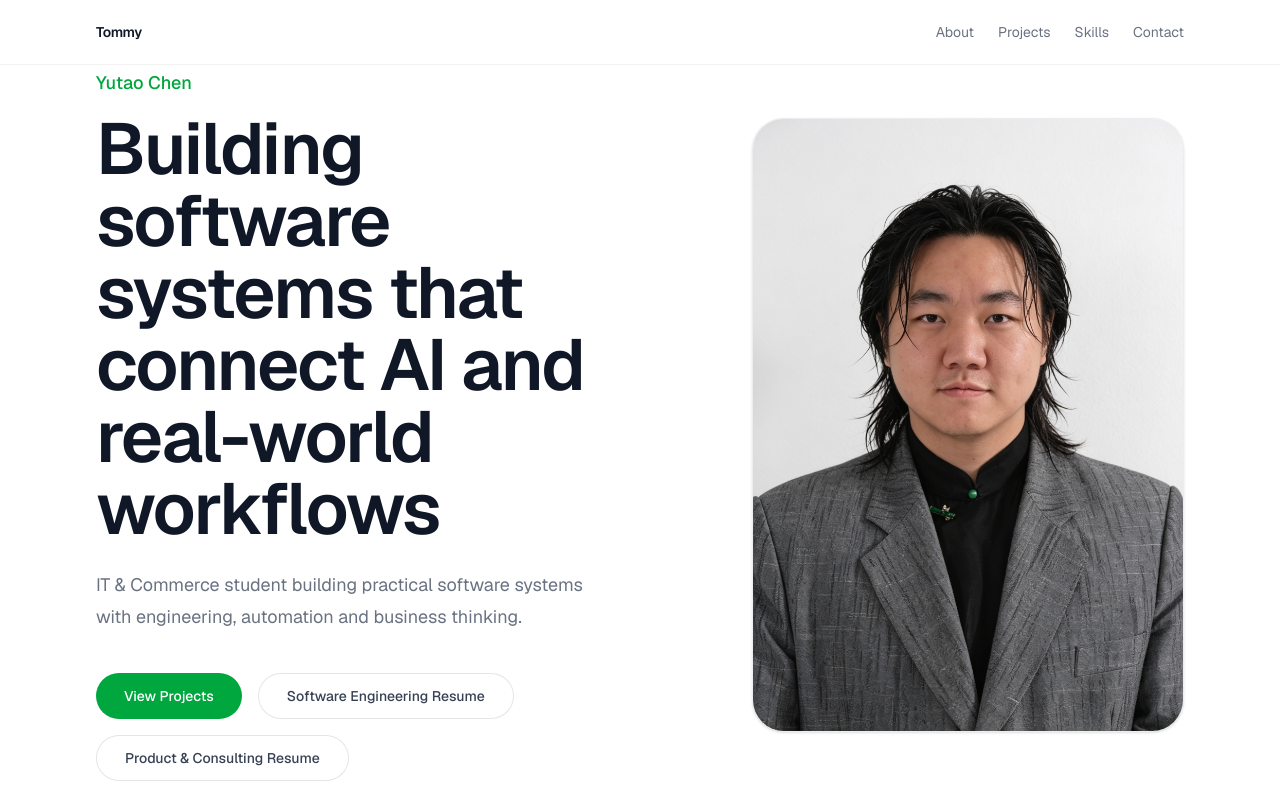
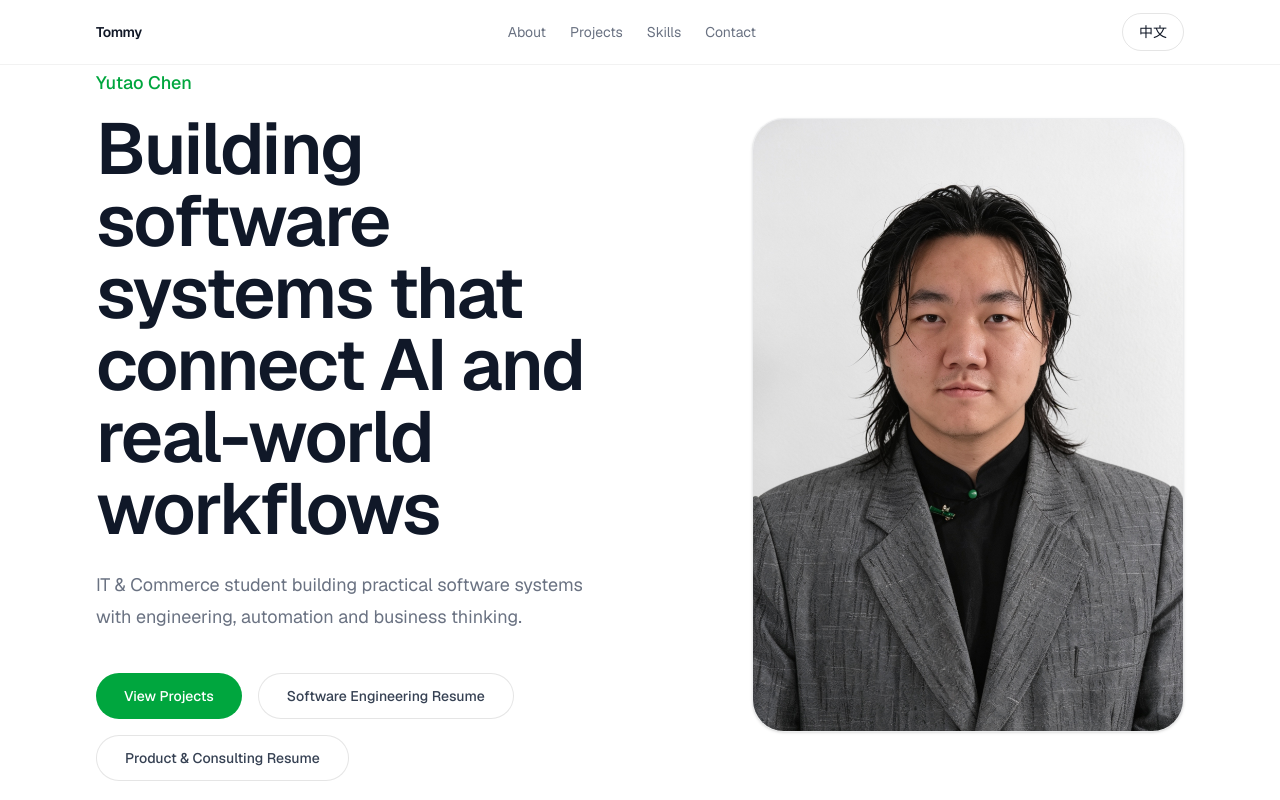
Before and after one commit to Tommy-Eareast/tommy-profile, a Next.js app: page / in a window 1280 px wide. Shown: the top 800 px of the page. Built offline with nearby package versions, Linux system fonts and the light colour scheme.

Commit message:
feat: add lightweight bilingual architecture

```diff
--- /dev/null
+++ b/src/lib/useLanguage.ts
@@ -0,0 +1,18 @@
+"use client";
+
+import { useState } from "react";
+
+import en from "@/messages/en";
+import zh from "@/messages/zh";
+
+export default function useLanguage() {
+    const [language, setLanguage] = useState<"en" | "zh">("en");
+
+    const messages = language === "en" ? en : zh;
+
+    return {
+        language,
+        setLanguage,
+        messages,
+    };
+}
--- /dev/null
+++ b/src/messages/en.ts
@@ -0,0 +1,26 @@
+const en = {
+    nav: {
+        name: "Tommy",
+        about: "About",
+        projects: "Projects",
+        skills: "Skills",
+        contact: "Contact",
+    },
+
+    hero: {
+        name: "Yutao Chen",
+        headline:
+            "Building software systems that connect AI and real-world workflows",
+
+        description:
+            "IT & Commerce student building practical software systems with engineering, automation and business thinking.",
+
+        projectsButton: "View Projects",
+
+        sweResume: "Software Engineering Resume",
+
+        consultingResume: "Product & Consulting Resume",
+    },
+};
+
+export default en;
--- /dev/null
+++ b/src/messages/zh.ts
@@ -0,0 +1,26 @@
+const zh = {
+    nav: {
+        name: "韬",
+        about: "关于",
+        projects: "项目",
+        skills: "技能",
+        contact: "联系",
+    },
+
+    hero: {
+        name: "陈钰韬",
+
+        headline: "构建连接 AI 与现实业务流程的软件系统",
+
+        description:
+            "IT 与 Commerce 背景学生，关注工程实践、自动化与商业系统思维。",
+
+        projectsButton: "查看项目",
+
+        sweResume: "软件工程简历",
+
+        consultingResume: "产品与咨询简历",
+    },
+};
+
+export default zh;
--- a/src/sections/Navbar.tsx
+++ b/src/sections/Navbar.tsx
@@ -1,6 +1,10 @@
+"use client";
+
+import useLanguage from "@/lib/useLanguage";
 import Container from "@/components/Container";
 
 export default function Navbar() {
+    const { language, setLanguage, messages } = useLanguage();
     return (
         <header className="sticky top-0 z-50 border-b border-black/5 bg-white/70 backdrop-blur-xl">
             <Container>
@@ -9,7 +13,7 @@ export default function Navbar() {
                         href="#hero"
                         className="text-sm font-semibold tracking-tight"
                     >
-                        Tommy
+                        {messages.nav.name}
                     </a>
 
                     <ul className="flex flex-wrap items-center justify-end gap-4 text-sm text-gray-500 sm:gap-6">
@@ -18,7 +22,7 @@ export default function Navbar() {
                                 href="#about"
                                 className="transition hover:text-black"
                             >
-                                About
+                                {messages.nav.about}
                             </a>
                         </li>
                         <li>
@@ -26,7 +30,7 @@ export default function Navbar() {
                                 href="#projects"
                                 className="transition hover:text-black"
                             >
-                                Projects
+                                {messages.nav.projects}
                             </a>
                         </li>
                         <li>
@@ -34,7 +38,7 @@ export default function Navbar() {
                                 href="#skills"
                                 className="transition hover:text-black"
                             >
-                                Skills
+                                {messages.nav.skills}
                             </a>
                         </li>
                         <li>
@@ -42,10 +46,18 @@ export default function Navbar() {
                                 href="#contact"
                                 className="transition hover:text-black"
                             >
-                                Contact
+                                {messages.nav.contact}
                             </a>
                         </li>
                     </ul>
+                    <button
+                        onClick={() =>
+                            setLanguage(language === "en" ? "zh" : "en")
+                        }
+                        className="rounded-full border border-black/10 px-4 py-2 text-sm transition hover:bg-gray-50"
+                    >
+                        {language === "en" ? "中文" : "EN"}
+                    </button>
                 </nav>
             </Container>
         </header>
```
